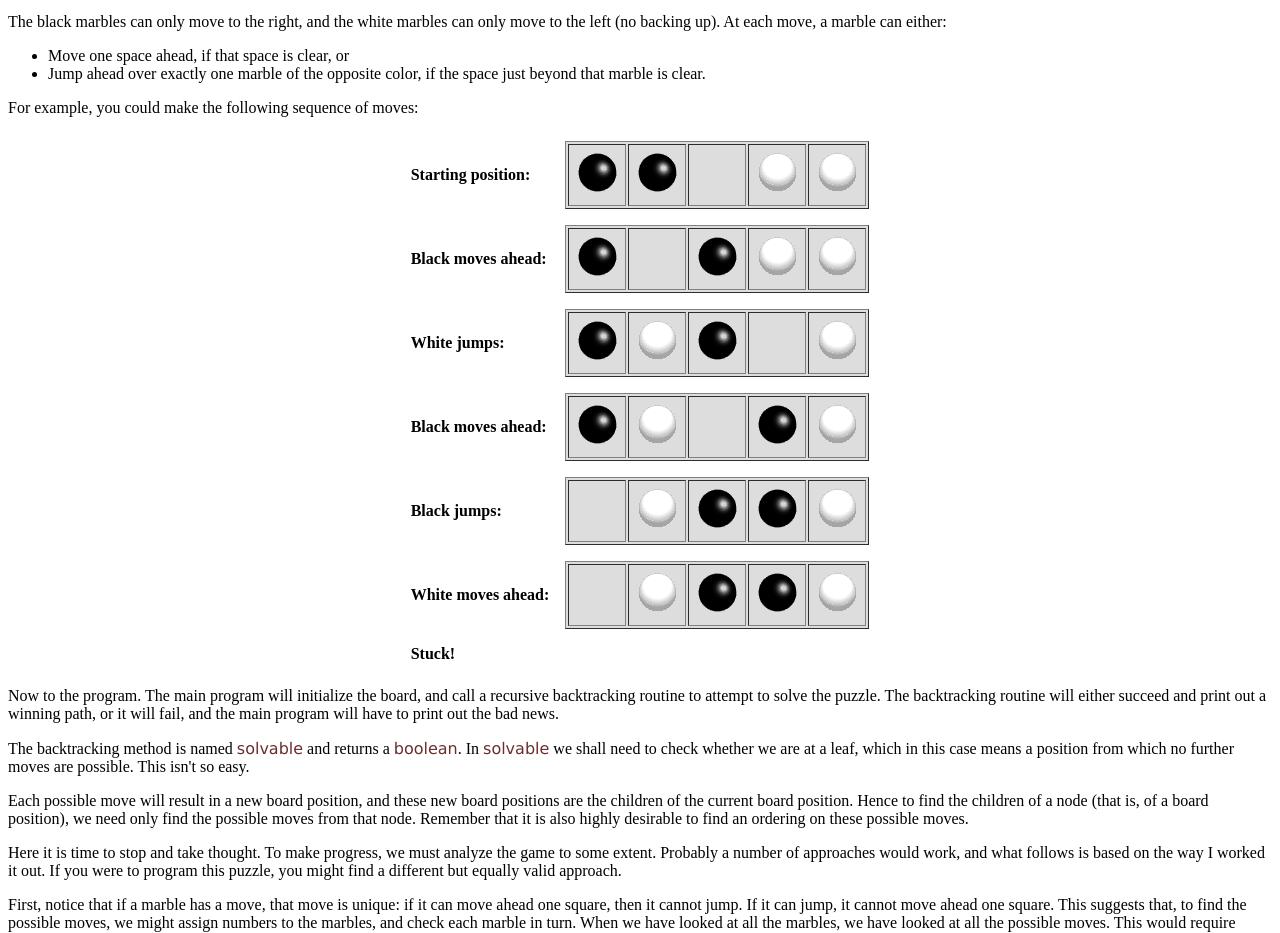
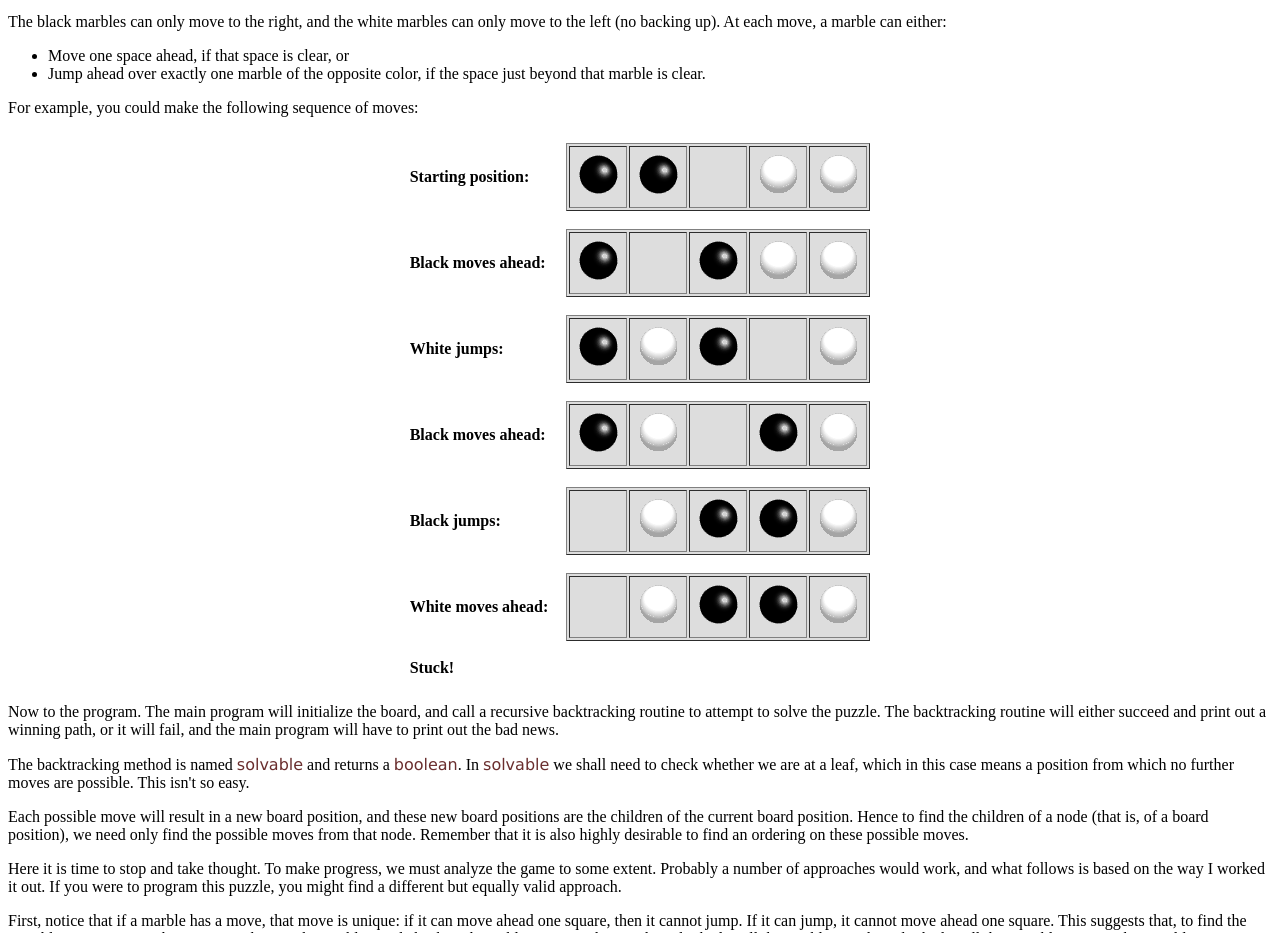
Before and after one commit to saniket6/Make-Projects, a plain HTML site: page index.html in a window 1280 px wide. Shown: the part 9162-10095 px from the top of the page. Drawn offline with Linux system fonts and the light colour scheme.

Commit message:
4 commit

```diff
--- a/index.html
+++ b/index.html
@@ -596,7 +596,7 @@
     <li>Jump ahead over exactly one marble of the opposite color, if the space just beyond that marble is clear.</li>
   </ul>
   <p>For example, you could make the following sequence of moves:</p>
-  <table align="center" cellpadding="8" cellspacing="0">
+  <table align="center" cellpadding="8">
     <tr>
       <td>
         <b>Starting position: </b>
```
